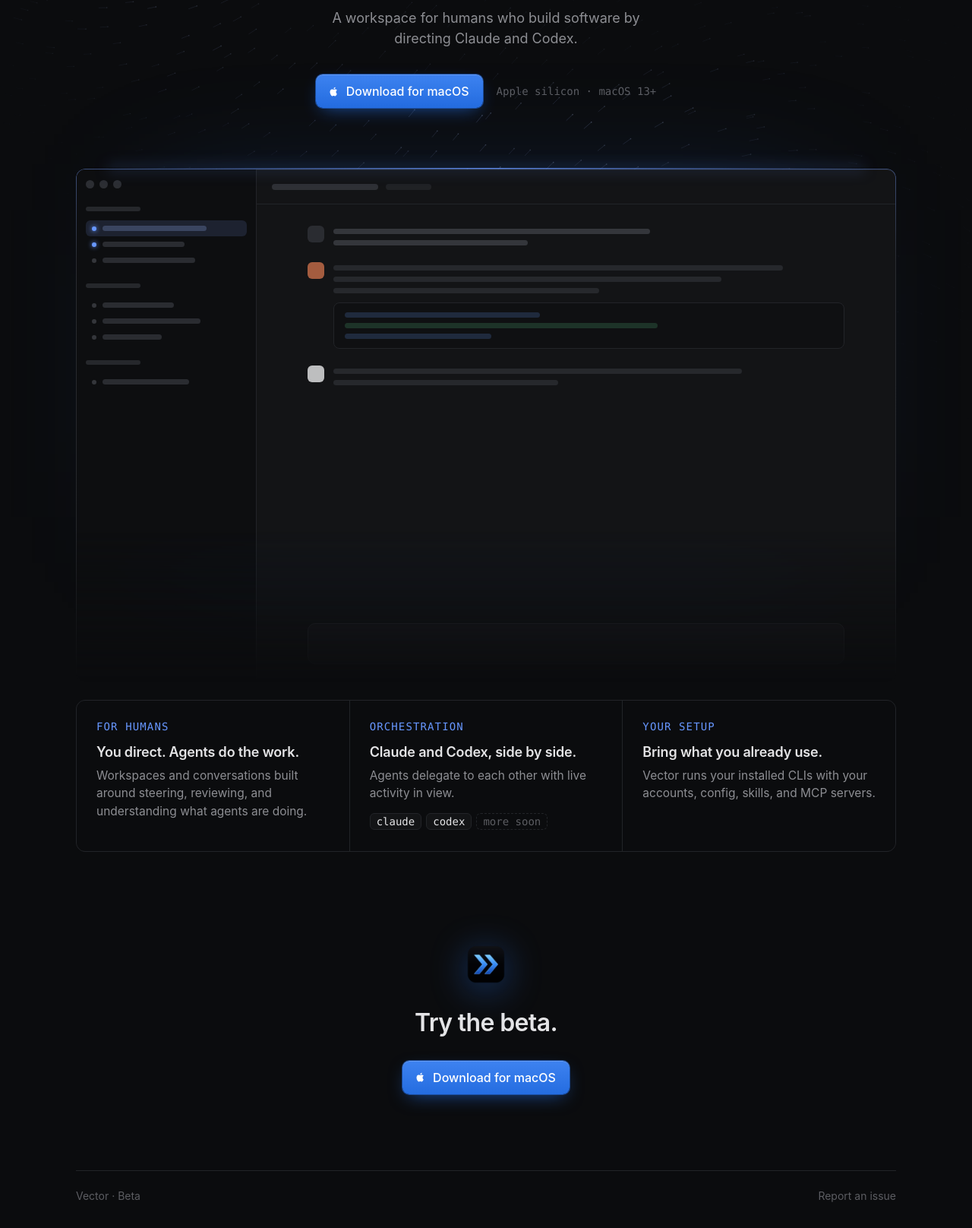
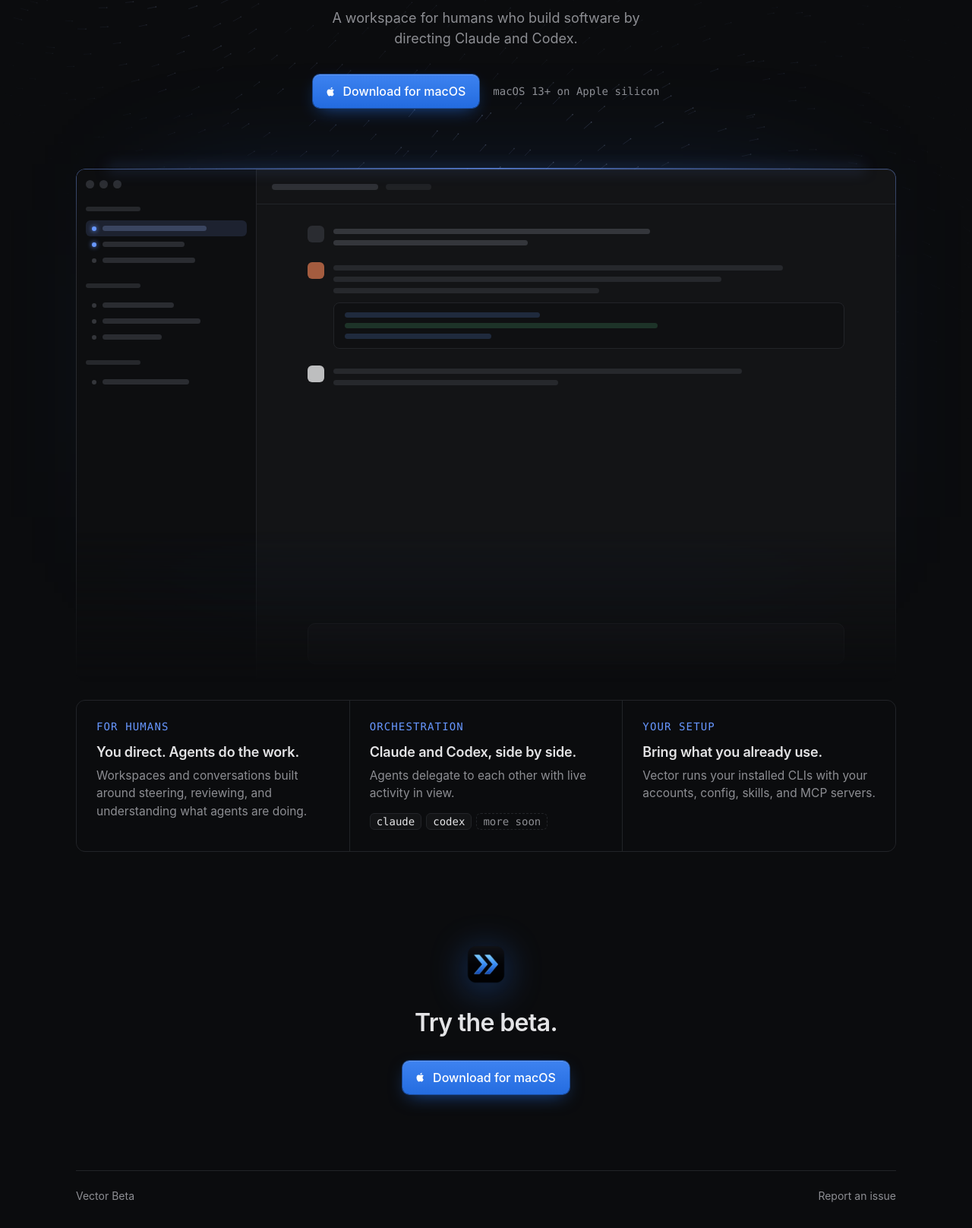
Before and after one commit to ahuth/vector-site, a plain HTML site: page index.html in a window 1280 px wide. Shown: the part 385-2001 px from the top of the page at 76% size. Drawn offline with Linux system fonts and the light colour scheme; animation ran at ten frames a second.

Commit message:
Better contrast

```diff
--- a/index.html
+++ b/index.html
@@ -16,7 +16,6 @@
       --border: #222428;
       --text: #e4e4e6;
       --muted: #8d8e93;
-      --faint: #5c5d62;
       --blue: rgb(103 151 255);
       --action: rgb(36 108 224);
       --mono: ui-monospace, "SF Mono", Menlo, monospace;
@@ -165,7 +164,7 @@
     .button:active { transform: translateY(1px); }
     .button svg { width: 15px; height: 15px; }
     .meta {
-      color: var(--faint);
+      color: var(--muted);
       font: 14px var(--mono);
     }
 
@@ -302,7 +301,7 @@
       color: var(--text);
       background: var(--panel);
     }
-    .chip.soon { color: var(--faint); border-style: dashed; background: none; }
+    .chip.soon { color: var(--muted); border-style: dashed; background: none; }
 
     /* Closing */
     .closing {
@@ -322,7 +321,7 @@
       justify-content: space-between;
       padding: 22px 0 32px;
       border-top: 1px solid var(--border);
-      color: var(--faint);
+      color: var(--muted);
       font-size: 14px;
     }
     footer a:hover { color: var(--text); }
@@ -357,7 +356,7 @@
           <svg viewBox="0 0 16 16" fill="currentColor" aria-hidden="true"><path d="M11.2 8.4c0-1.6 1.3-2.3 1.4-2.4-.8-1.1-1.9-1.3-2.3-1.3-1-.1-1.9.6-2.4.6-.5 0-1.3-.6-2.1-.5-1.1 0-2.1.6-2.6 1.6-1.1 1.9-.3 4.8.8 6.3.5.8 1.1 1.6 1.9 1.6.8 0 1.1-.5 2-.5s1.2.5 2 .5c.8 0 1.4-.8 1.9-1.5.6-.9.8-1.7.8-1.8 0 0-1.4-.6-1.4-2.6ZM9.7 3.7c.4-.5.7-1.2.6-1.9-.6 0-1.4.4-1.8.9-.4.5-.7 1.2-.6 1.8.7.1 1.4-.3 1.8-.8Z"/></svg>
           Download for macOS
         </a>
-        <span class="meta">Apple silicon · macOS 13+</span>
+        <span class="meta">macOS 13+ on Apple silicon</span>
       </div>
     </header>
 
@@ -423,7 +422,7 @@
     </section>
 
     <footer>
-      <span>Vector · Beta</span>
+      <span>Vector Beta</span>
       <a href="https://github.com/ahuth/vector-issues/issues">Report an issue</a>
     </footer>
   </div>
```
